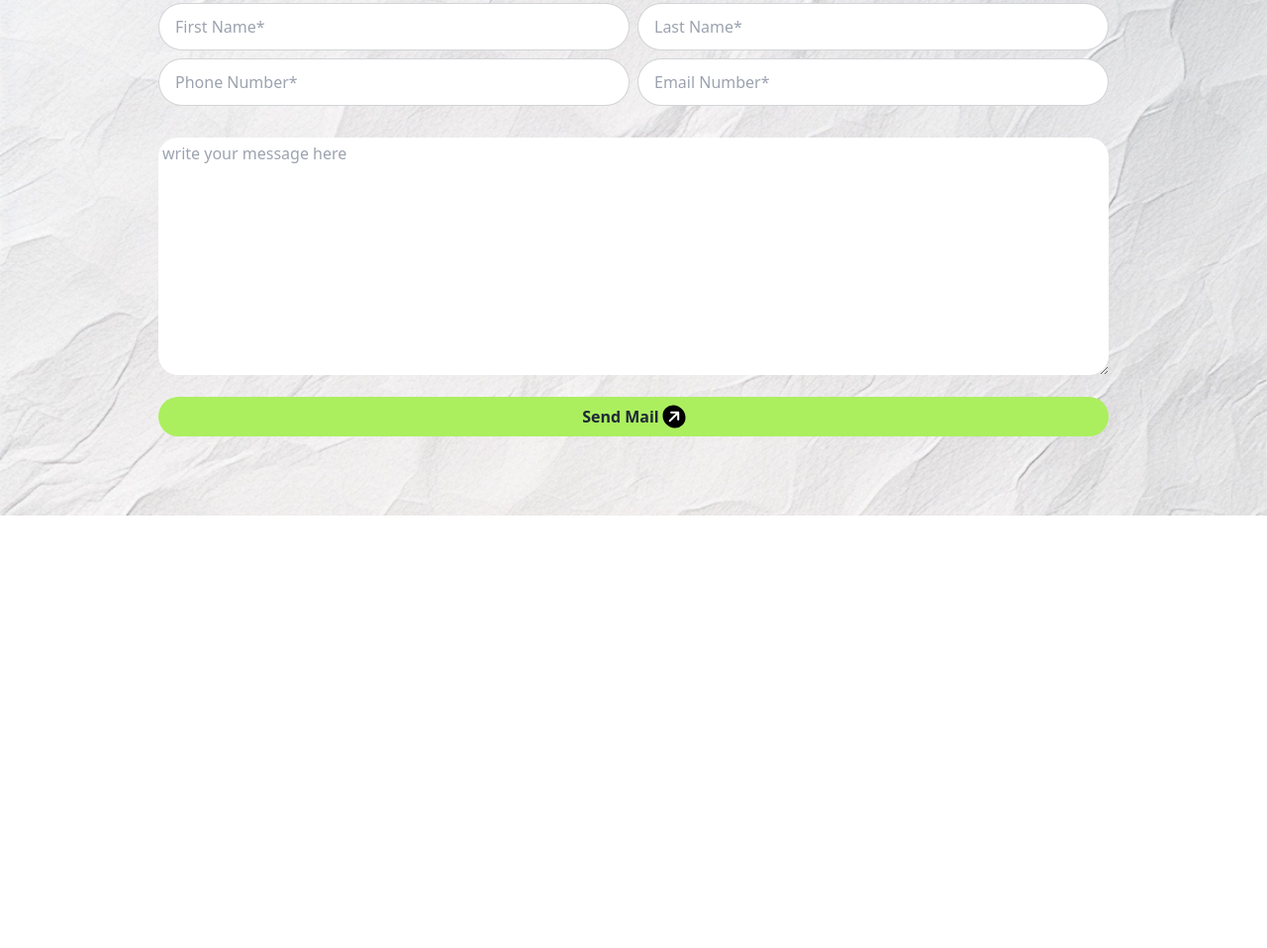
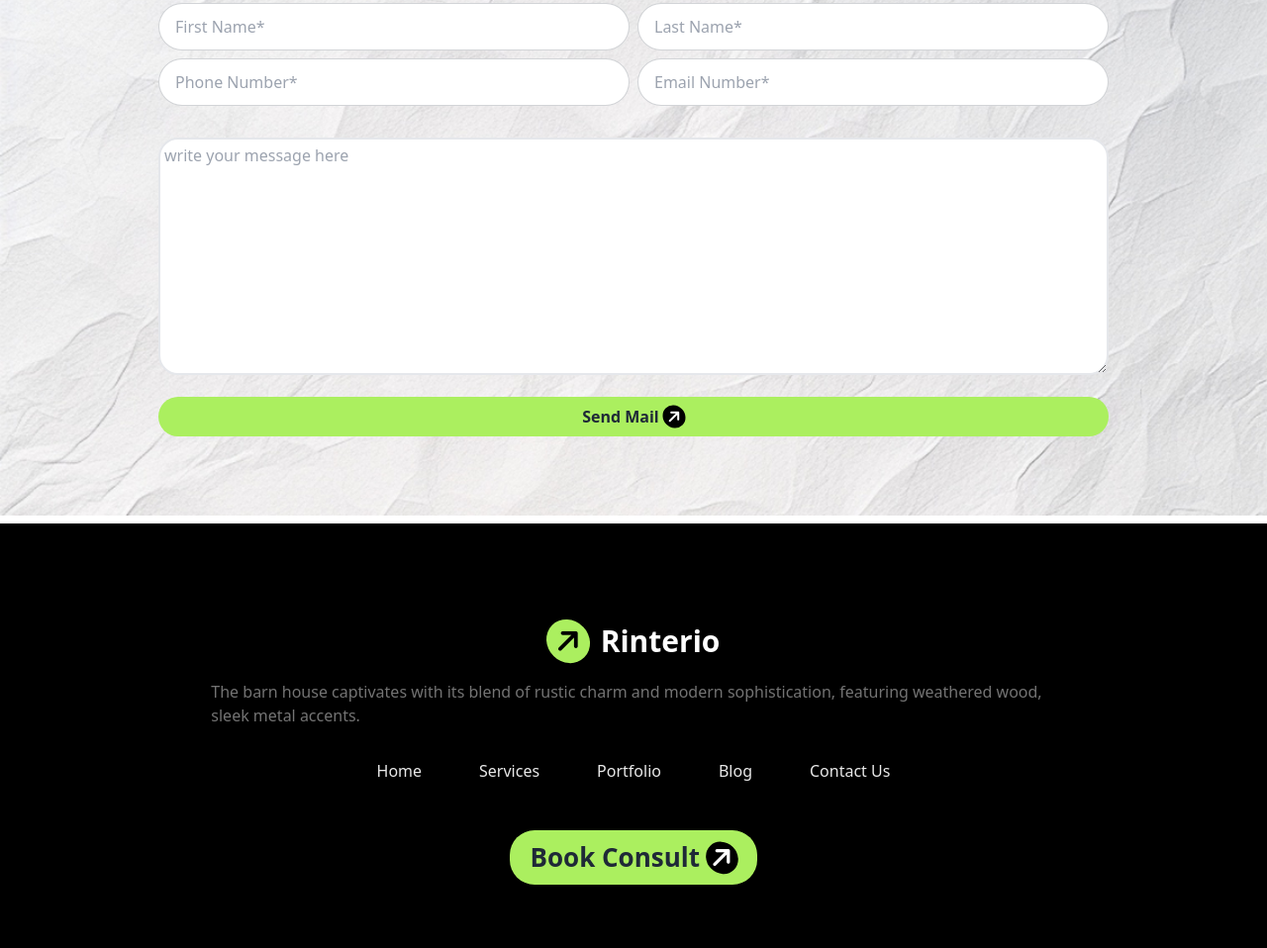
Before and after one commit to mutasim99/Assignment-3, a plain HTML site: page index.html in a window 1280 px wide. Shown: the part 3198-4156 px from the top of the page at 99% size. Before the commit the page ends 3719 px from the top, so only its background shows below. Drawn offline with nearby package versions, Linux system fonts and the light colour scheme.

Commit message:
added the footer section and complete assignment

```diff
--- a/index.html
+++ b/index.html
@@ -274,7 +274,7 @@
 
                   </div>
                   <div class="mt-8">
-                    <textarea class="w-full h-[240px] rounded-[20px] p-1" placeholder="write your message here"></textarea>
+                    <textarea class="w-full h-[240px] rounded-[20px] p-1 border-solid border-2 " placeholder="write your message here"></textarea>
                   </div>
                 </div>
                 <!-- button related component -->
@@ -286,7 +286,22 @@
          </section>
     </main>
     <footer>
-
+      <section class="w-full bg-black mt-2">
+        <div class="w-4/6 mx-auto">
+          <h2 class="text-white text-3xl font-bold pt-24 text-center"><i class="fa-solid fa-arrow-right mr-1 bg-color_primary text-black rounded-[50%] p-2 -rotate-45"></i> Rinterio</h2>
+          <p class="text-[#737373] mt-4">The barn house captivates with its blend of rustic charm and modern sophistication, featuring weathered wood, sleek metal accents.</p>
+          <div class="text-[#E9E9E9] list-none flex justify-around flex-col lg:flex-row w-4/6 mx-auto mt-8 gap-2">
+            <li><a href="">Home </a></li>
+            <li><a href="">Services</a></li>
+            <li><a href="">Portfolio</a></li>
+            <li><a href="">Blog</a></li>
+            <li><a href="">Contact Us</a></li>
+          </div>
+          <div class="flex items-center justify-center pb-[60px] lg:pb-16">
+            <button class="bg-color_primary text-[20px] lg:text-[26px] font-bold rounded-[25px] text-center p-2 mt-8 lg:mt-12 w-full lg:w-[250px]">Book Consult <i class="fa-solid fa-arrow-right text-white bg-black rounded-[50%] p-1 -rotate-45"></i></button>
+          </div>
+        </div>
+      </section>
     </footer>
 </body>
 </html>
```
